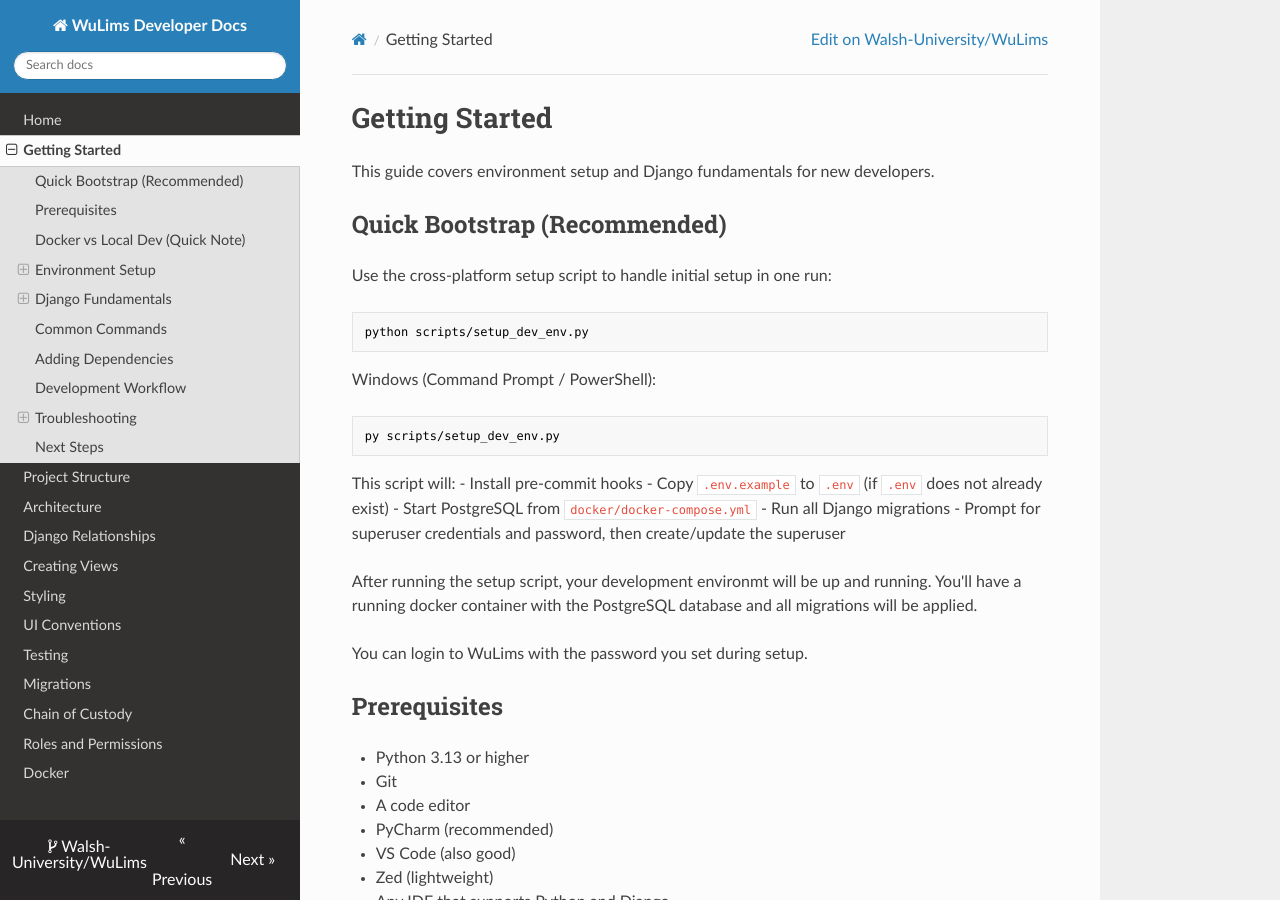
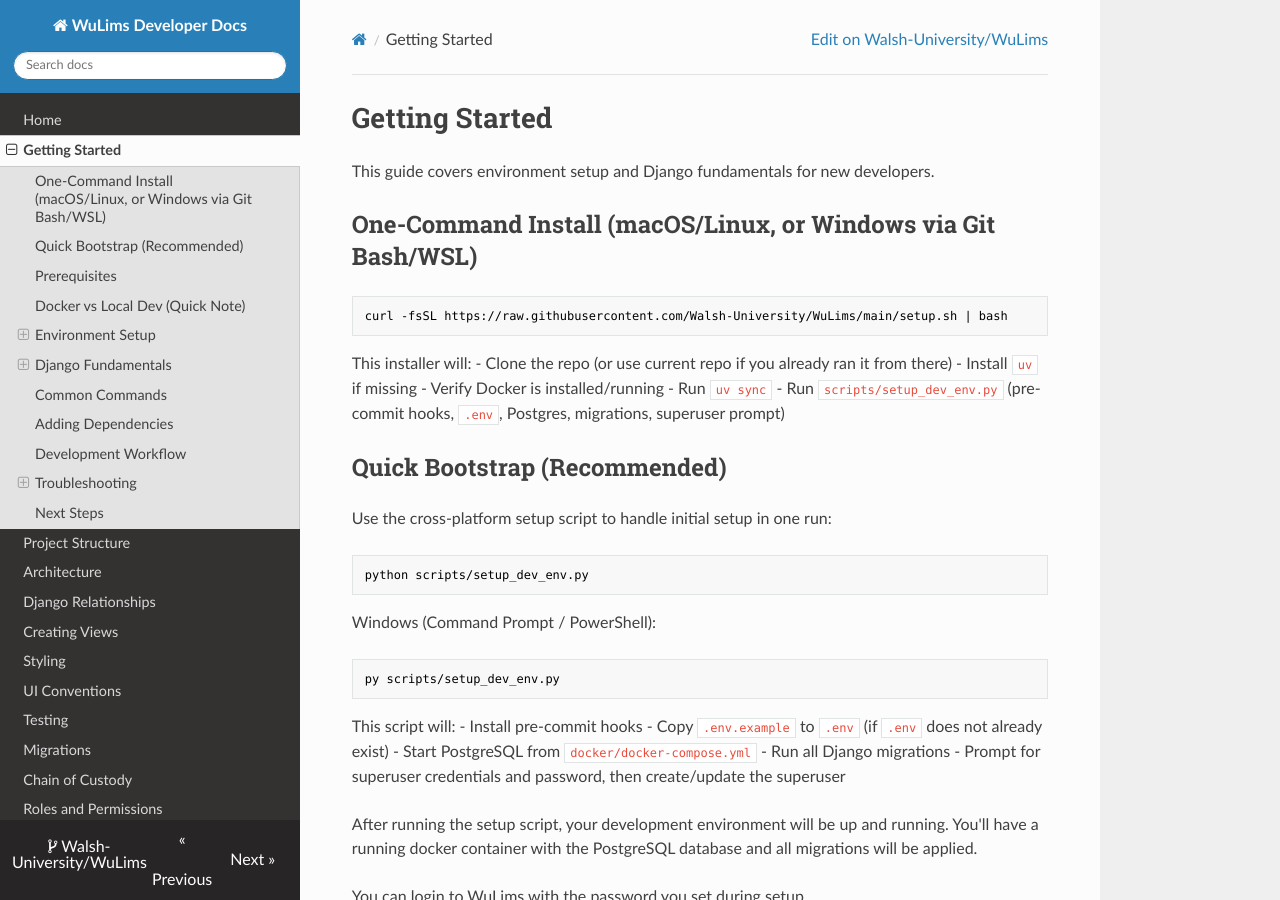
Before and after one commit to Walsh-University/WuLims, an MkDocs documentation site: the page built from docs/getting-started.md, in a window 1280 px wide and 900 px high. Built offline with MkDocs 1.6.1, drawn with Linux system fonts in a browser that asks for light colours; nearby versions of some CDN libraries.

Commit message:
add setup script and update getting-started documentation

````diff
--- a/docs/getting-started.md
+++ b/docs/getting-started.md
@@ -1,6 +1,19 @@
 # Getting Started
 
 This guide covers environment setup and Django fundamentals for new developers.
+
+## One-Command Install (macOS/Linux, or Windows via Git Bash/WSL)
+
+```bash
+curl -fsSL https://raw.githubusercontent.com/Walsh-University/WuLims/main/setup.sh | bash
+```
+
+This installer will:
+- Clone the repo (or use current repo if you already ran it from there)
+- Install `uv` if missing
+- Verify Docker is installed/running
+- Run `uv sync`
+- Run `scripts/setup_dev_env.py` (pre-commit hooks, `.env`, Postgres, migrations, superuser prompt)
 
 ## Quick Bootstrap (Recommended)
 
@@ -23,7 +36,7 @@
 - Run all Django migrations
 - Prompt for superuser credentials and password, then create/update the superuser
 
-After running the setup script, your development environmt will be up and running. You'll have
+After running the setup script, your development environment will be up and running. You'll have
 a running docker container with the PostgreSQL database and all migrations will be
 applied.
 
````
